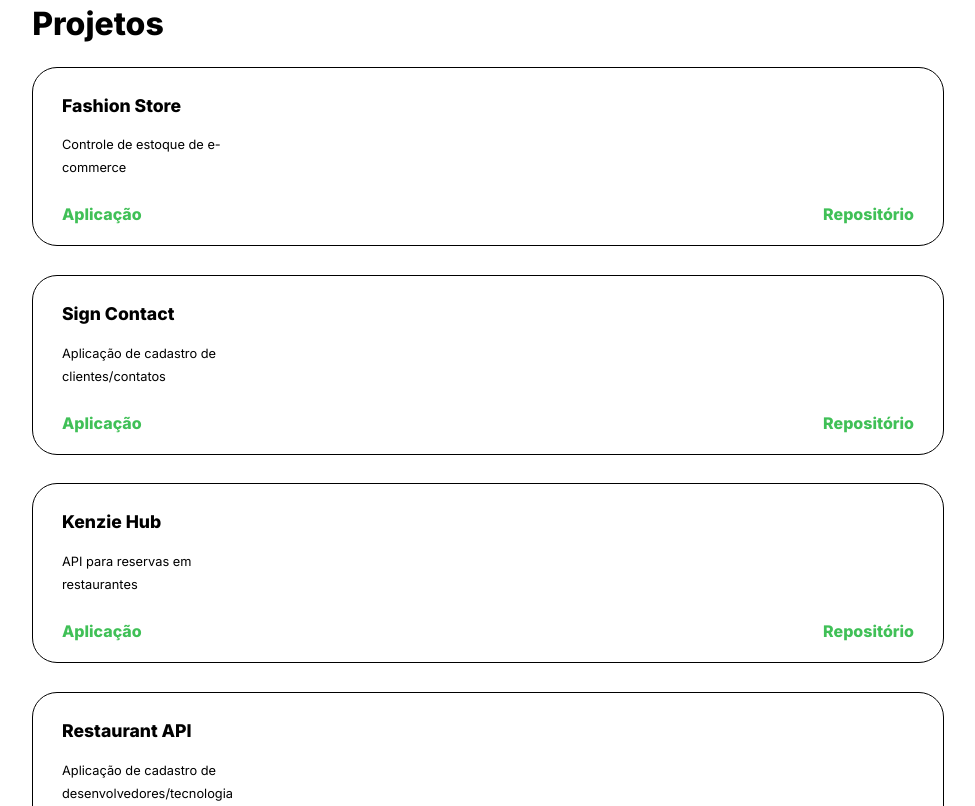
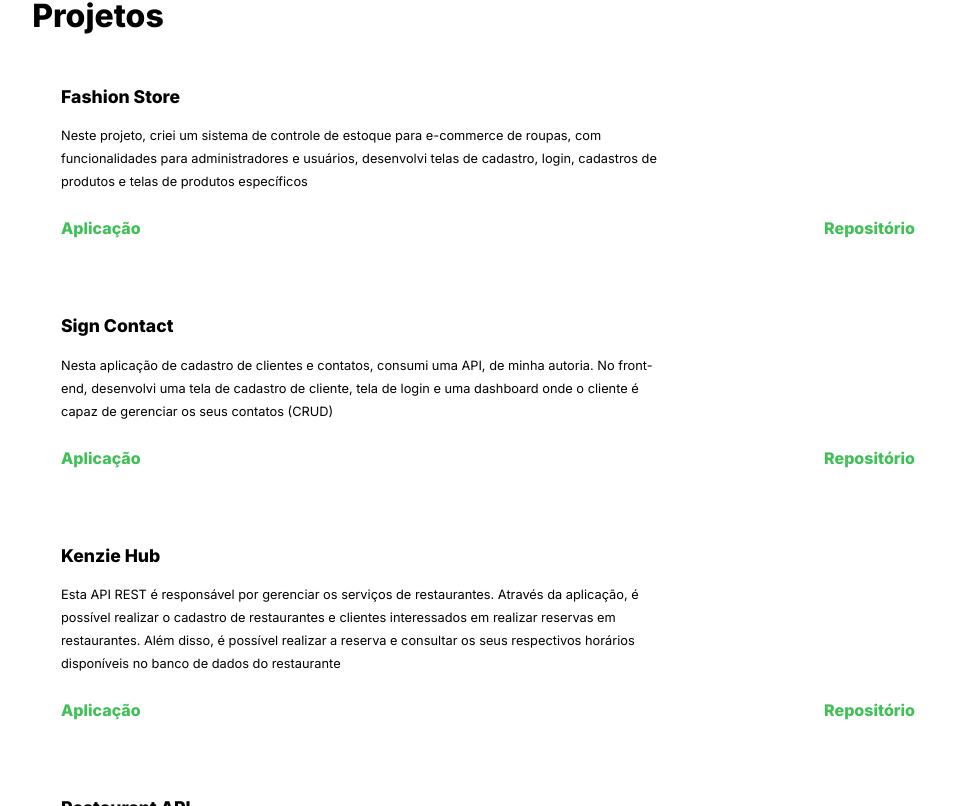
Before and after one commit to Kenzie-Academy-Brasil-Developers/m3-s1-entrega-portfolio-template_bervalim, a React (Vite) app: page / in a window 1280 px wide. Shown: the part 1514-2320 px from the top of the page, without its empty margins (152-1127 px from the left). Built offline with nearby package versions, Linux system fonts and the light colour scheme.

Commit message:
fix/projects-styles

```diff
--- a/src/components/ProjectSection/ProjectCard/style.module.css
+++ b/src/components/ProjectSection/ProjectCard/style.module.css
@@ -1,6 +1,6 @@
 .projectItem {
   width: 100%;
-  max-width: 1000px;
+  max-width: 1200px;
   padding: 1rem 1.8rem;
 }
 
@@ -12,7 +12,7 @@
   margin-top: 15px;
   margin-bottom: 20px;
   width: 100%;
-  max-width: 200px;
+  max-width: 600px;
 }
 
 .anchors {
--- a/src/components/ProjectSection/style.module.css
+++ b/src/components/ProjectSection/style.module.css
@@ -18,8 +18,3 @@
     flex-wrap: wrap;
   }
 }
-
-.projectList li {
-  border-radius: 1.5625rem;
-  border: 1px solid var(--grey-scale2);
-}
--- a/src/components/TecnologySection/style.module.css
+++ b/src/components/TecnologySection/style.module.css
@@ -8,10 +8,10 @@
   gap: 1.8rem;
 }
 
-.techList li {
+/* .techList li {
   border-radius: 1.5625rem;
   border: 0.0625rem solid var(--grey-scale2);
-}
+} */
 
 @media (min-width: 910px) {
   .techList {
--- a/src/i18.js
+++ b/src/i18.js
@@ -20,11 +20,15 @@
       cadastroDevs: "Cadastro de desenvolvedores/tecnologia",
       restaurantApi: "Api para reservas em restaurantes",
       direitos: "Todos os direitos reservados",
-      project1Description: "Controle de estoque de e-commerce",
-      project2Description: "Aplicação de cadastro de clientes/contatos",
-      project3Description: "API para reservas em restaurantes",
+      project1Description:
+        "Neste projeto, criei um sistema de controle de estoque para e-commerce de roupas, com funcionalidades para administradores e usuários, desenvolvi  telas de cadastro, login, cadastros de produtos e telas de produtos específicos",
+      project2Description:
+        "Nesta aplicação de cadastro de clientes e contatos, consumi uma API, de minha autoria. No front-end, desenvolvi uma tela de cadastro de cliente, tela de login e uma dashboard onde o cliente é capaz de gerenciar os seus contatos (CRUD)",
+      project3Description:
+        "Esta API REST  é responsável por gerenciar os serviços de restaurantes. Através da aplicação, é possível realizar o cadastro de restaurantes e clientes interessados em realizar reservas em restaurantes. Além disso, é possível realizar a reserva e consultar os seus respectivos horários disponíveis no banco de dados do restaurante",
       project4Description:
-        "Aplicação de cadastro de desenvolvedores/tecnologia",
+        "Com esta aplicação, tive por objetivo desenvolver uma dashboard para desenvolvedores com as features de cadastro e login. Nesta dashboard, era possível que o desenvolvedor cadastrasse,editasse e deletasse as suas tecnologias.",
+
       Aplicacao: "Aplicação",
       Repositorio: "Repositório",
     },
@@ -47,10 +51,14 @@
       cadastroDevs: "Developer/technology registration",
       restaurantApi: "API for restaurant reservations",
       direitos: "All rights reserved",
-      project1Description: "Inventory control",
-      project2Description: "Customer/contact registration",
-      project3Description: "API for restaurant reservations",
-      project4Description: "Developer/technology registration",
+      project1Description:
+        "In this project, I created an inventory control system for clothing e-commerce, with features for administrators and users, I developed registration screens, login screens, product registrations and specific product screens",
+      project2Description:
+        "In this application for registering customers and contacts, I used an API of my own creation. On the front-end, I developed a customer registration screen, login screen and a dashboard where the customer is able to manage their contacts (CRUD)",
+      project3Description:
+        "This REST API is responsible for managing restaurant services. Through the application, it is possible to register restaurants and customers interested in making reservations at restaurants. In addition, you can make a reservation and check the respective available times in the restaurant's database.",
+      project4Description:
+        "With this application, I aimed to develop a dashboard for developers with registration and login features. In this dashboard, it was possible for the developer to register, edit and delete their technologies.",
       Aplicacao: "Application",
       Repositorio: "Repository",
     },
```
